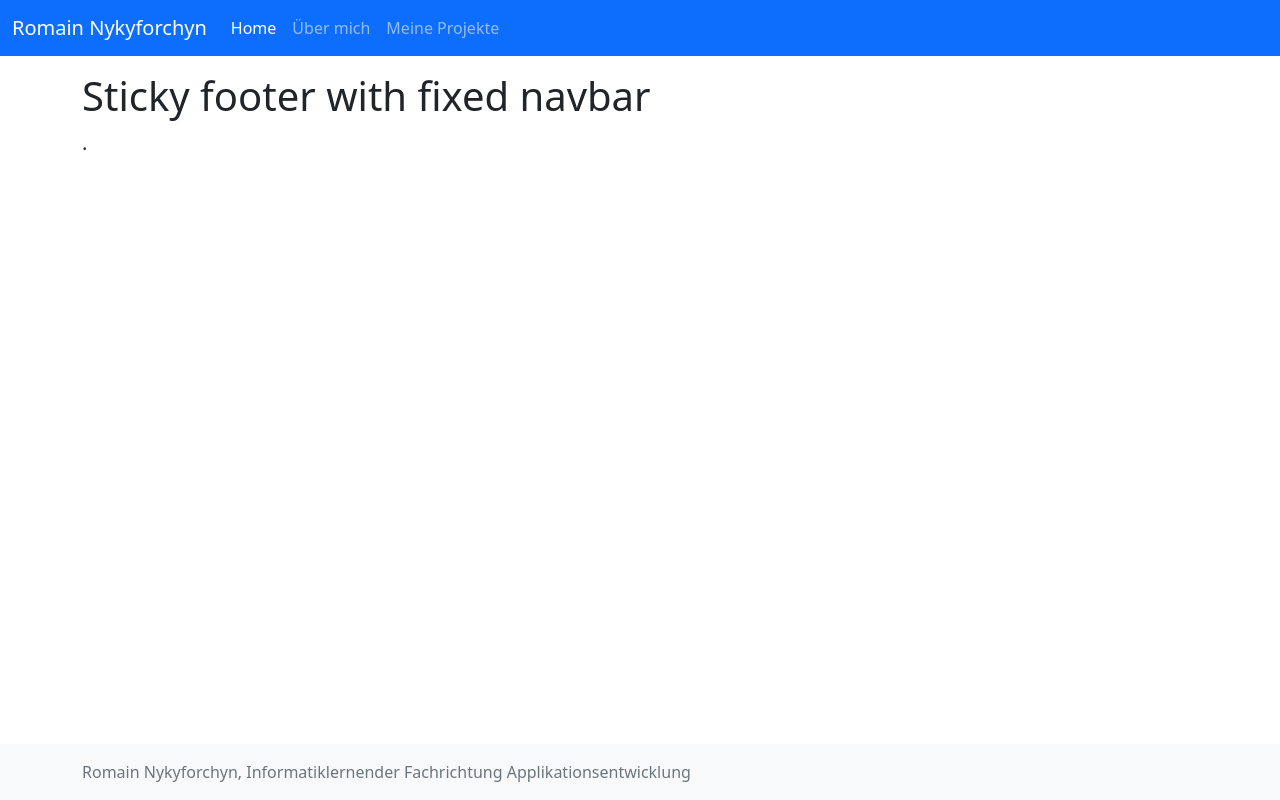
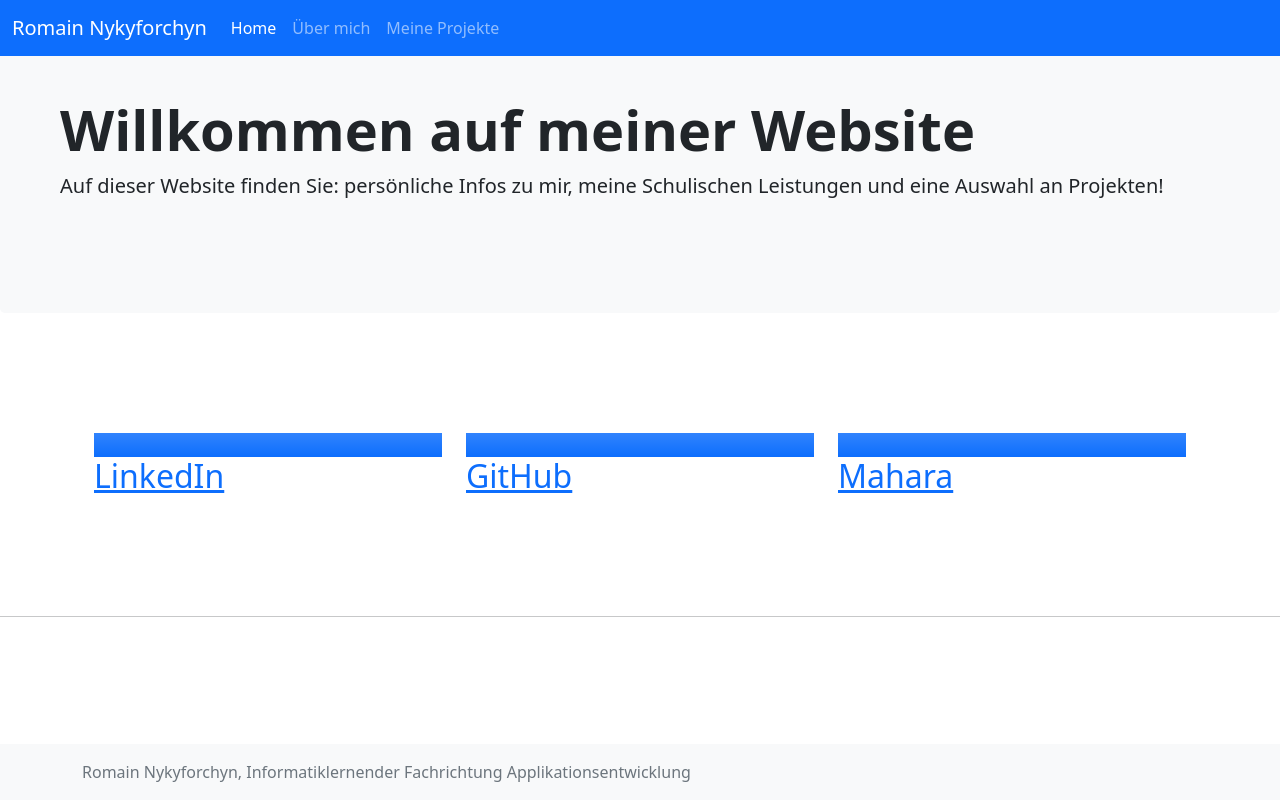
Before and after one commit to RomainNykyforchyn/romain-nykyforchyn.github.io, a plain HTML site: page index.html in a window 1280 px wide. Drawn offline with Linux system fonts and the light colour scheme; files that its build step writes are made by us from their sources.

Commit message:
update index
added links

```diff
--- a/index.html
+++ b/index.html
@@ -1,32 +1,27 @@
-
 <!doctype html>
 <html lang="en" class="h-100">
+
 <head>
   <meta charset="utf-8">
   <meta name="viewport" content="width=device-width, initial-scale=1">
   <meta name="description" content="">
-    <meta name="author" content="Mark Otto, Jacob Thornton, and Bootstrap contributors">
+  <meta name="author" content="Romain Nykyforchyn">
   <meta name="generator" content="Hugo 0.87.0">
   <title>Romain Nykyforchyn</title>
 
 
 
-
-
-    <!-- Bootstrap core CSS -->
+  <!-- CSS -->
   <link rel="stylesheet" href="mycss.css">
   <link href="/css/bootstrap.min.css" rel="stylesheet" crossorigin="anonymous">
 
   <!-- Favicons -->
 
-<meta name="theme-color" content="#7952b3">
 
 
 
+</head>
 
-    <!-- Custom styles for this template -->
-    <link href="sticky-footer-navbar.css" rel="stylesheet">
-  </head>
 <body class="d-flex flex-column h-100">
 
   <header>
@@ -34,7 +29,8 @@
     <nav class="navbar navbar-expand-md navbar-dark fixed-top bg-primary">
       <div class="container-fluid">
         <a class="navbar-brand" href="index.html">Romain Nykyforchyn</a>
-      <button class="navbar-toggler" type="button" data-bs-toggle="collapse" data-bs-target="#navbarCollapse" aria-controls="navbarCollapse" aria-expanded="false" aria-label="Toggle navigation">
+        <button class="navbar-toggler" type="button" data-bs-toggle="collapse" data-bs-target="#navbarCollapse"
+          aria-controls="navbarCollapse" aria-expanded="false" aria-label="Toggle navigation">
           <span class="navbar-toggler-icon"></span>
         </button>
         <div class="collapse navbar-collapse" id="navbarCollapse">
@@ -46,7 +42,7 @@
               <a class="nav-link" href="about.html">Über mich</a>
             </li>
             <li class="nav-item">
-            <a class="nav-link" href="projects.html" >Meine Projekte</a>
+              <a class="nav-link" href="projects.html">Meine Projekte</a>
             </li>
           </ul>
 
@@ -57,12 +53,43 @@
 
   <!-- Begin page content -->
   <main class="flex-shrink-0">
-  <div class="container">
-    <br>
-    <h1 class="mt-5">Sticky footer with fixed navbar</h1>
-    <p class="lead">.</p>
+
+    <div class="p-5 mb-4 bg-light rounded-3">
+      <div class="container-fluid py-5">
+        <h1 class="display-4 fw-bold">Willkommen auf meiner Website</h1>
+        <p class="fs-5">Auf dieser Website finden Sie: persönliche Infos zu mir, meine Schulischen Leistungen und eine
+          Auswahl an Projekten!</p>
+      </div>
+    </div>
+
+
+    <!---->
+
+    <div class="container px-4 py-5" id="featured-3">
+      <div class="row g-4 py-5 row-cols-1 row-cols-lg-3">
+        <div class="feature col">
+          <div class="feature-icon bg-primary bg-gradient">
+            <svg class="bi" width="1em" height="1em"><use xlink:href="#collection"/></svg>
+          </div>
+          <a href=""><h2>LinkedIn</h2></a>
+        </div>
+        <div class="feature col">
+          <div class="feature-icon bg-primary bg-gradient">
+            <svg class="bi" width="1em" height="1em"><use xlink:href="#people-circle"/></svg>
+          </div>
+          <a href="https://github.com/RomainNykyforchyn"><h2>GitHub</h2></a>
 
         </div>
+        <div class="feature col">
+          <div class="feature-icon bg-primary bg-gradient">
+            <svg class="bi" width="1em" height="1em"><use xlink:href="#toggles2"/></svg>
+          </div>
+          <a href="https://portfolio.bbbaden.ch/user/r-nykyforchyn-inf19"><h2>Mahara</h2></a>
+        </div>
+      </div>
+    </div>
+    <hr>
+
   </main>
 
   <footer class="footer mt-auto py-3 bg-light">
@@ -76,4 +103,5 @@
 
 
 </body>
+
 </html>
```
Lines whose indentation alone changed are shown as unchanged.
